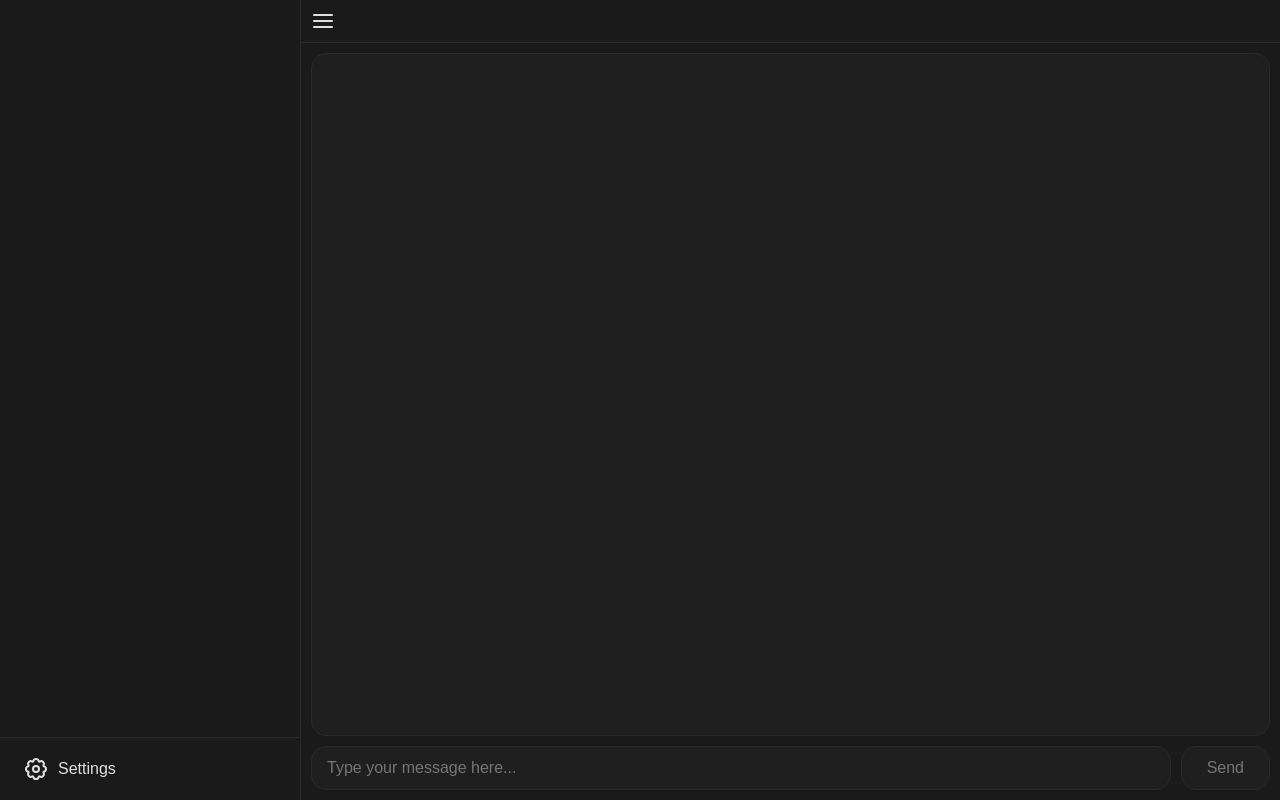
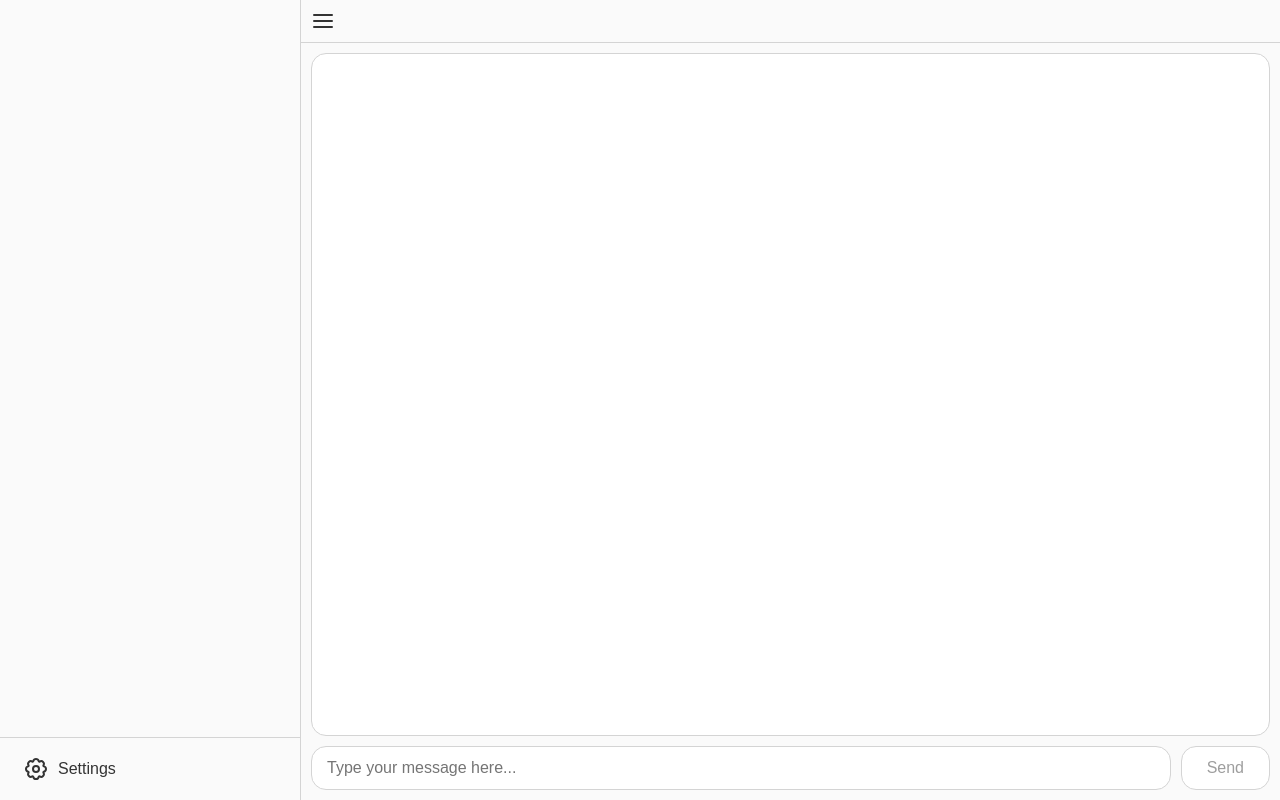
Before and after one commit to Piorum/ScLau, a React (Create React App) app in the folder chatfrontend/: page / in a window 1280 px wide. Built offline with nearby package versions, Linux system fonts and the light colour scheme.

Commit message:
Optimized theme loading

```diff
--- a/chatfrontend/public/index.html
+++ b/chatfrontend/public/index.html
@@ -24,6 +24,23 @@
       work correctly both with client-side routing and a non-root public URL.
       Learn how to configure a non-root public URL by running `npm run build`.
     -->
+    <script>
+      (function() {
+        function getInitialTheme() {
+          const savedTheme = localStorage.getItem('theme');
+          if (savedTheme) {
+            return savedTheme;
+          }
+          const prefersDark = window.matchMedia && window.matchMedia('(prefers-color-scheme: dark)').matches;
+          if (prefersDark) {
+            return 'dark';
+          }
+          return 'light';
+        }
+        const theme = getInitialTheme();
+        document.documentElement.setAttribute('data-theme', theme);
+      })();
+    </script>
     <title>React App</title>
   </head>
   <body>
--- a/chatfrontend/src/App.tsx
+++ b/chatfrontend/src/App.tsx
@@ -11,19 +11,9 @@ function App() {
   const [messages, setMessages] = useState<Message[]>([]);
   const [inputValue, setInputValue] = useState('');
   const [isMenuOpen, setIsMenuOpen] = useState(false);
-  const [theme, setTheme] = useState('dark');
-
-  useEffect(() => {
-    const savedTheme = localStorage.getItem('theme');
-    const prefersDark = window.matchMedia && window.matchMedia('(prefers-color-scheme: dark)').matches;
-    if (savedTheme) {
-      setTheme(savedTheme);
-    } else if (prefersDark) {
-      setTheme('dark');
-    } else {
-      setTheme('light');
-    }
-  }, []);
+  const [theme, setTheme] = useState(() => {
+    return document.documentElement.getAttribute('data-theme') || 'light';
+  });
 
   useEffect(() => {
     document.documentElement.setAttribute('data-theme', theme);
```
